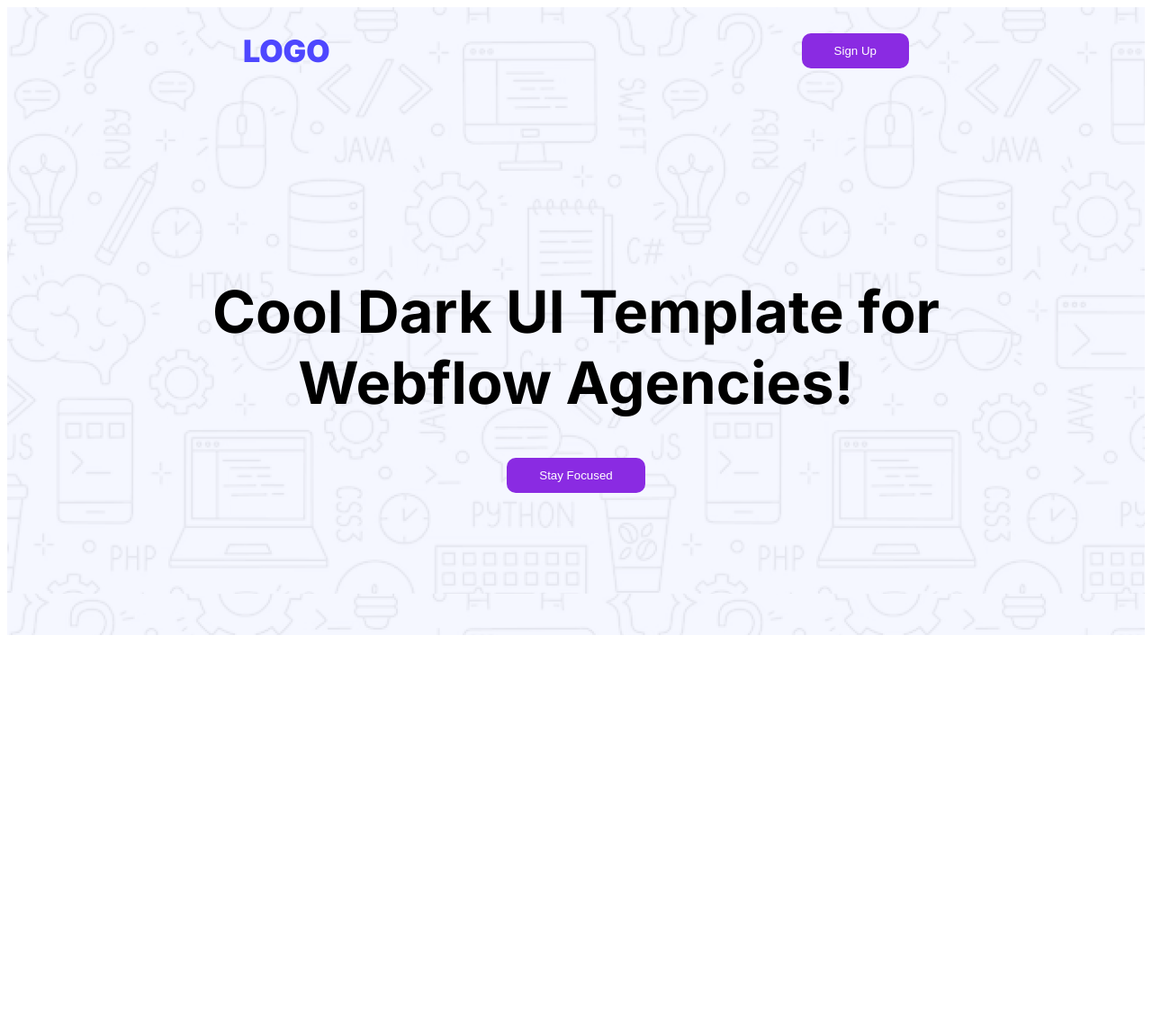
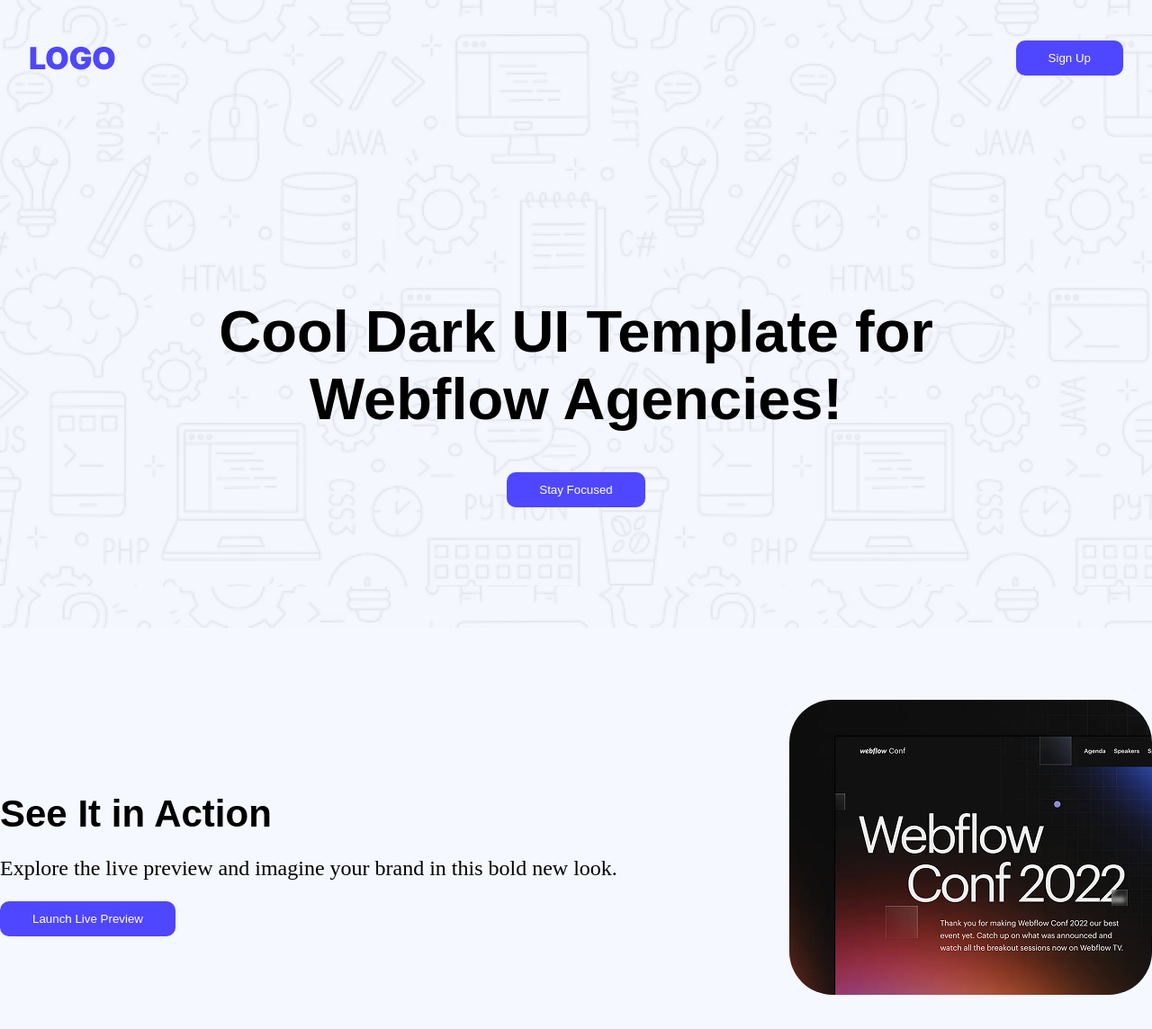
Before and after one commit to imtiaz8936/PH-Milestone01A01, a plain HTML site: page index.html in a window 1280 px wide. Shown: the whole page at 90% size. Before the commit the page ends 800 px from the top, so only its background shows below. Drawn offline with Linux system fonts and the light colour scheme.

Commit message:
action section added

```diff
--- a/index.html
+++ b/index.html
@@ -15,22 +15,44 @@
 
   <body>
     <header class="header">
-      <nav>
-        <h1 class="text-color inter-normal nav-title">LOGO</h1>
-        <a href="https://www.google.com/"
+      <nav class="nav">
+        <div>
+            <h1 class="text-color inter-normal nav-title">LOGO</h1>
+        </div>
+        <div>
+            <a href="https://www.google.com/"
           ><button class="button">
             <span class="btn-inner">Sign Up</span>
           </button></a
         >
+        </div>
       </nav>
       <div class="banner-div">
-        <h1 class="raleway banner-title">Cool Dark UI Template for <br />Webflow Agencies!</h1>
+        <h1 class="raleway-primary banner-title">
+          Cool Dark UI Template for <br />Webflow Agencies!
+        </h1>
       </div>
       <a class="banner-btn" href="https://www.google.com/"
         ><button class="button">Stay Focused</button></a
       >
     </header>
-    <main></main>
+    <main class="main">
+      <div class="action-div">
+        <div class="action-left-div">
+          <h2 class="raleway-primary">See It in Action</h2>
+          <p>
+            Explore the live preview and imagine your brand in this bold new
+            look.
+          </p>
+          <a class="" href="https://www.google.com/"
+        ><button class="button">Launch Live Preview</button></a
+      >
+        </div>
+        <div>
+            <img class="action-div-img" src="./Assets/wc-mini.png" alt="">
+        </div>
+      </div>
+    </main>
     <footer></footer>
   </body>
 </html>
--- a/styles/style.css
+++ b/styles/style.css
@@ -1,12 +1,20 @@
-
+body{
+    background-color: #F5F8FF;
+    margin: 0;
+    padding: 0;
+}
 .header{
     background-image: url(../Assets/Hero-bg.png);
+    width: 100%;
     height: 698px;
 }
-nav{
+.nav{
+    max-width: 1440px;
+    margin: 0 auto;
     display: flex;
-    justify-content: space-around;
+    justify-content: space-between;
     align-items: center;
+    padding: 16px 32px;
 }
 .banner-div{
     display: flex;
@@ -23,15 +31,38 @@ nav{
     justify-content: center;
     align-items: center;
 }
+main .action-div{
+    max-width: 1440px;
+    margin: 0 auto;
+    display: flex;
+    justify-content: space-between;
+    align-items: center;
+    margin: 80px auto 60px;
+}
+.action-left-div p{
+    margin: 23px 0px 23px;
+    font-weight: 400;
+    font-size: 24px;
+}
+.action-div-img{
+    width: 403px;
+    height: 328px;
+    border-radius: 48px;
+}
 
 /* shared styles */
-.raleway,.inter-normal{
+.inter-normal{
   font-family: "Inter", sans-serif;
   font-optical-sizing: auto;
   font-style: normal;
 }
+.raleway-primary{
+  font-family: "Raleway", sans-serif;
+  font-optical-sizing: auto;
+  font-style: normal;
+}
 .button{
-    background-color: blueviolet;
+    background-color: #4E47FF;
     color: #FFFFFF;
     border: none;
     border-radius: 10px;
@@ -40,7 +71,7 @@ nav{
     transition: background-color 0.3s ease, transform 0.3s ease;
 }
 .button:hover{
-    background-color: blueviolet;
+    background-color: yellowgreen;
     transform: scale(1.1);
 }
 .text-color{
@@ -57,3 +88,8 @@ a{
     font-weight: 700;
     font-size: 65px;
 }
+.action-left-div h2{
+    font-weight: 700;
+    font-size: 42px;
+    margin-bottom: 0px;
+}
```
